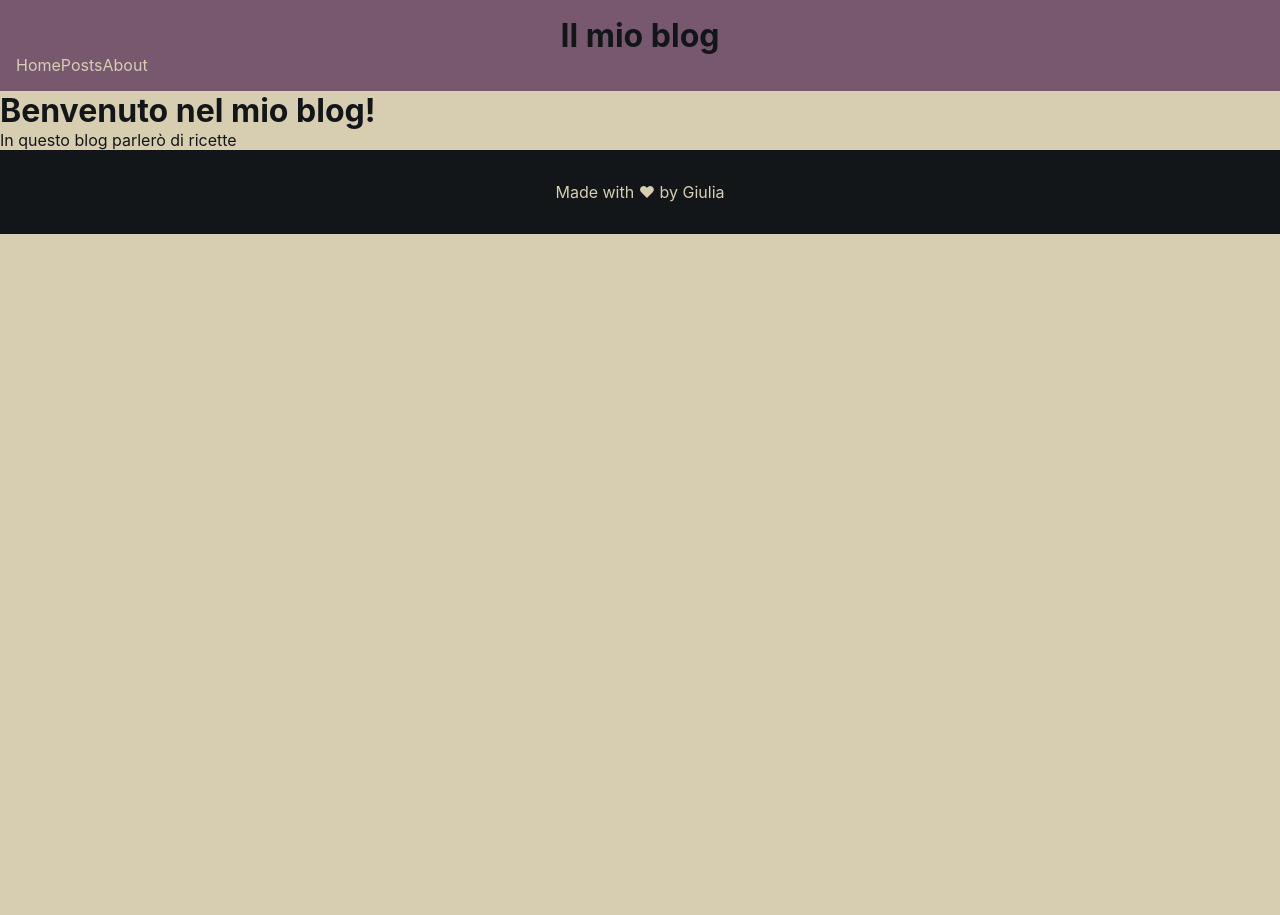
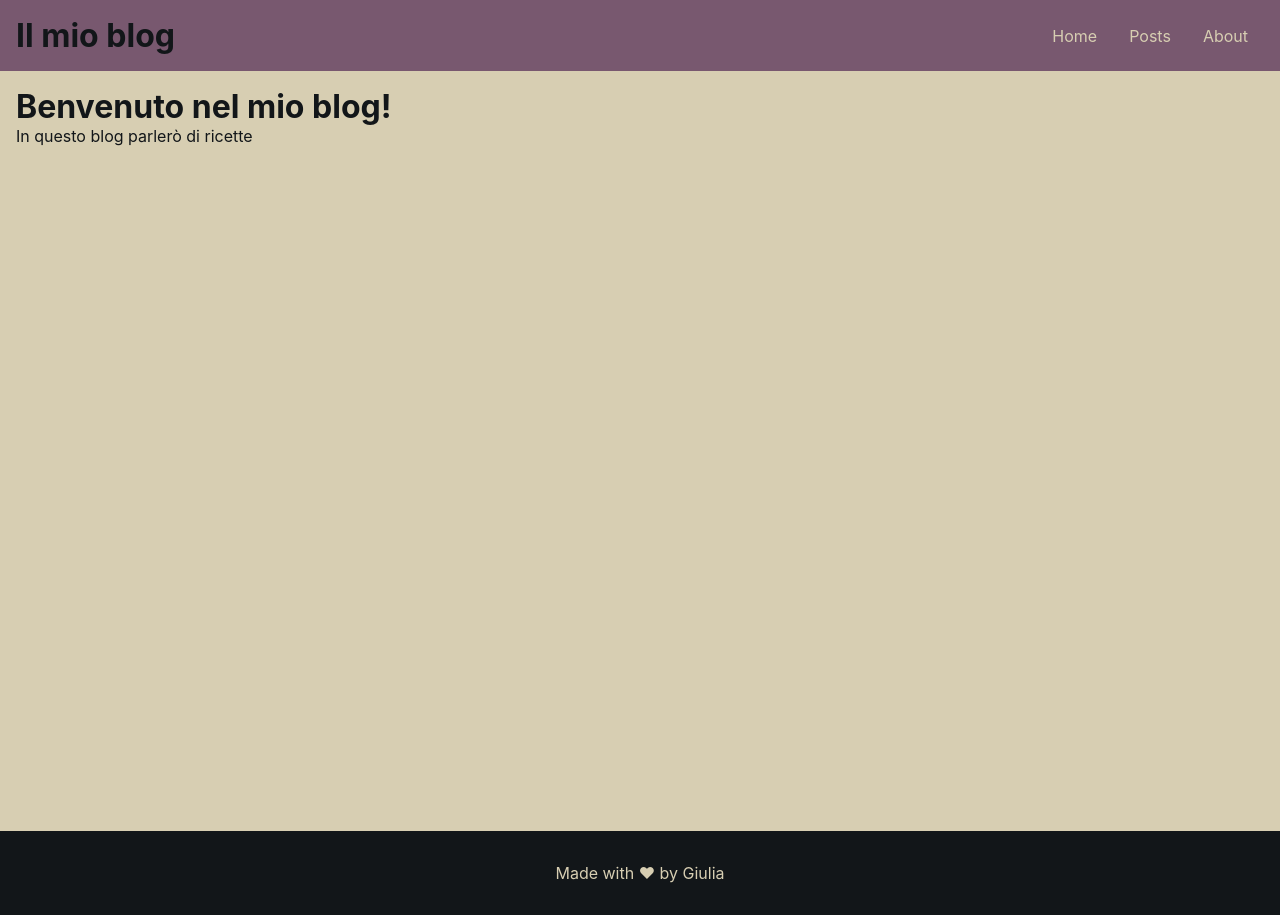
Before and after one commit to Giulia-Ciampelli/react-router, a React (Vite) app: page / in a window 1280 px wide. Before the commit the page ends 800 px from the top, so only its background shows below. Built offline with nearby package versions, Linux system fonts and the light colour scheme.

Commit message:
docs: start style

```diff
--- a/src/components/Main.module.css
+++ b/src/components/Main.module.css
@@ -80,7 +80,8 @@ main {
                             display: flex;
                             flex-direction: column;
 
-                            h2, p {
+                            h2,
+                            p {
                                 line-height: 2rem;
                                 margin: 1rem;
                                 text-align: center;
--- a/src/index.css
+++ b/src/index.css
@@ -24,6 +24,7 @@ body {
 a {
   text-decoration: none;
   color: var(--light-colour);
+  margin: 0 1rem;
 }
 
 /* #endregion common */
@@ -31,6 +32,9 @@ a {
 /* #region header */
 header {
   background-color: var(--violet-colour);
+  display: flex;
+  justify-content: space-between;
+  align-items: center;
   padding: 1rem;
 
   h1 {
@@ -39,6 +43,14 @@ header {
 }
 
 /* #endregion header */
+
+/* #region outlet */
+.vh {
+  min-height: 95vh;
+  padding: 1rem;
+}
+
+/* #endregion outlet */
 
 /* #region footer */
 footer {
--- a/src/pages/DefaultLayout.jsx
+++ b/src/pages/DefaultLayout.jsx
@@ -8,7 +8,9 @@ export default function DefaultLayout() {
     return (
         <>
             <Header />
-            <Outlet />
+            <div className="vh">
+                <Outlet />
+            </div>
             <Footer />
         </>
     )
```
